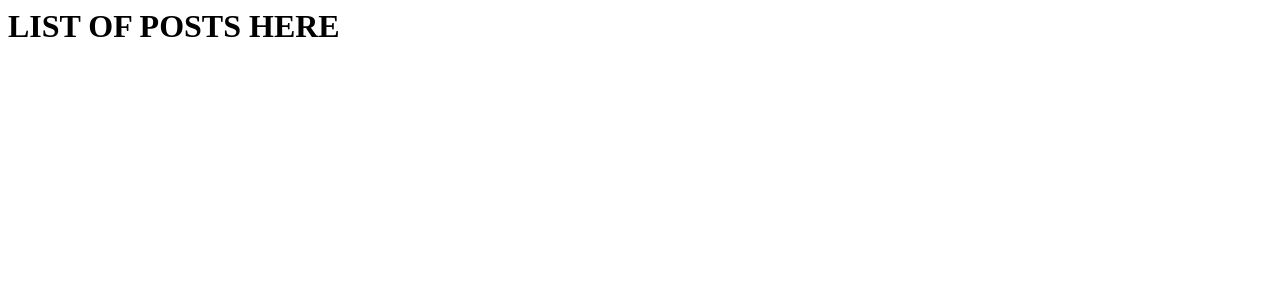
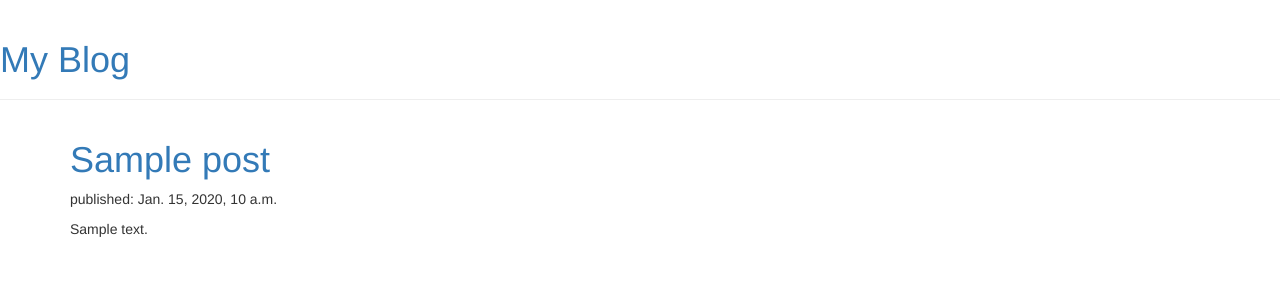
Before and after one commit to Alexmhack/django_site, a Django app: template blog/templates/blog/post_list.html in a window 1280 px wide. Shown: the top 300 px of the page. Run offline with Django 3.2, Linux system fonts and the light colour scheme; the template is opened without the code that fills it: values that come from a table or form of the project are taken from there, others are empty; tables that the repository leaves empty hold one stand-in row (values such as "Sample post"); some libraries are stand-ins or nearby versions.

Commit message:
applying CSS classes

```diff
--- a/blog/templates/blog/post_list.html
+++ b/blog/templates/blog/post_list.html
@@ -1 +1,32 @@
-<h1>LIST OF POSTS HERE</h1>
+{% load staticfiles %}
+<!DOCTYPE html>
+
+<head>
+    <meta charset="utf-8">
+    <title>Posts</title>
+    <link rel="stylesheet" href="//maxcdn.bootstrapcdn.com/bootstrap/3.2.0/css/bootstrap.min.css">
+    <link rel="stylesheet" href="//maxcdn.bootstrapcdn.com/bootstrap/3.2.0/css/bootstrap-theme.min.css">
+    <link href="//fonts.googleapis.com/css?family=Lobster&subset=latin,latin-ext" rel="stylesheet" type="text/css">
+    <link rel='stylesheet' href="{% static 'css/blog.css' %}">
+</head>
+
+<body>
+    <div class="page-header">
+    	<h1><a href="/">My Blog</a></h1>
+    </div>
+    <div class="content container">
+        <div class="row">
+            <div class="col-md-8">
+            	{% for post in posts %}
+                <div class="post">
+                    <h1><a href="">{{ post.title }}</a></h1>
+                    <div class="date">
+                        <p>published: {{ post.published_date }}</p>
+                    </div>
+                    <p>{{ post.text|linebreaksbr }}</p>
+                </div>
+                {% endfor %}
+            </div>
+        </div>
+    </div>
+</body>
```
